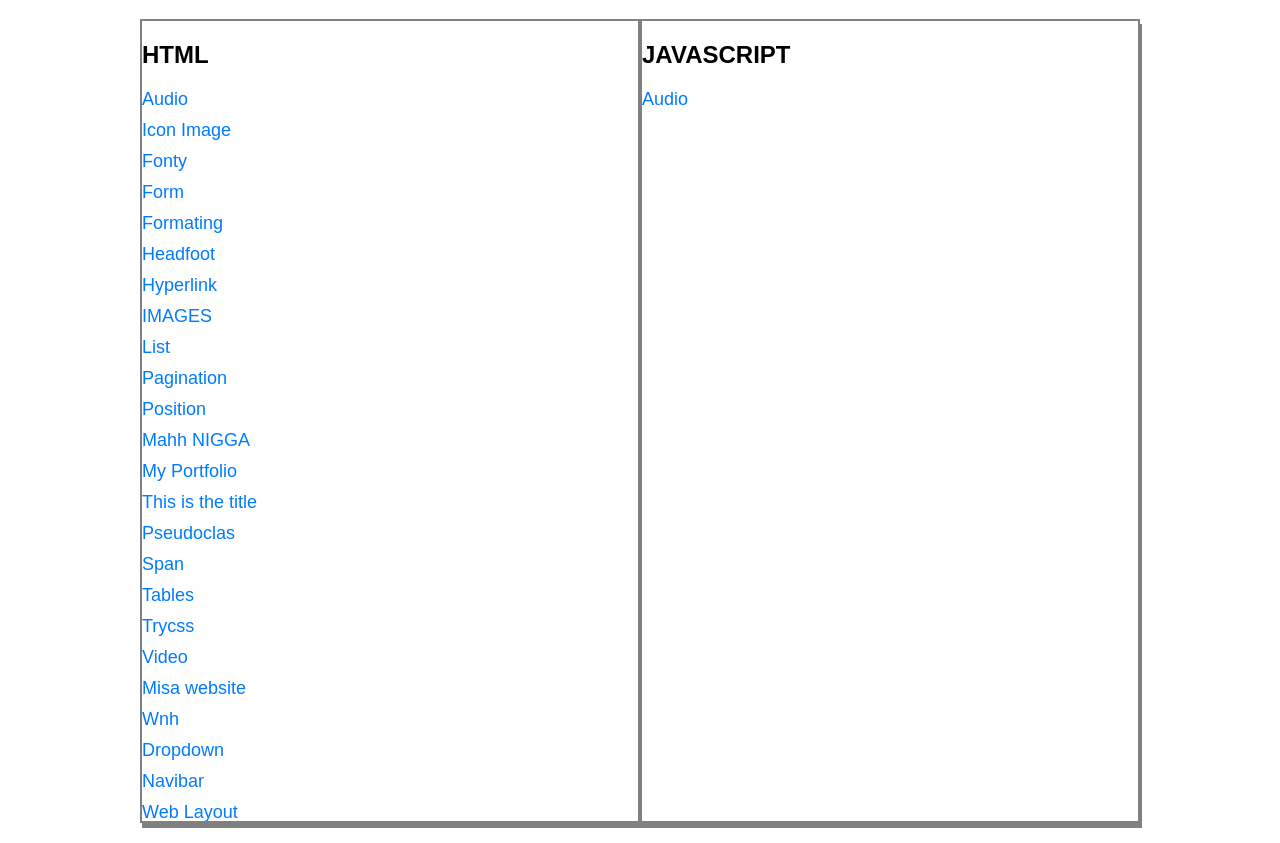
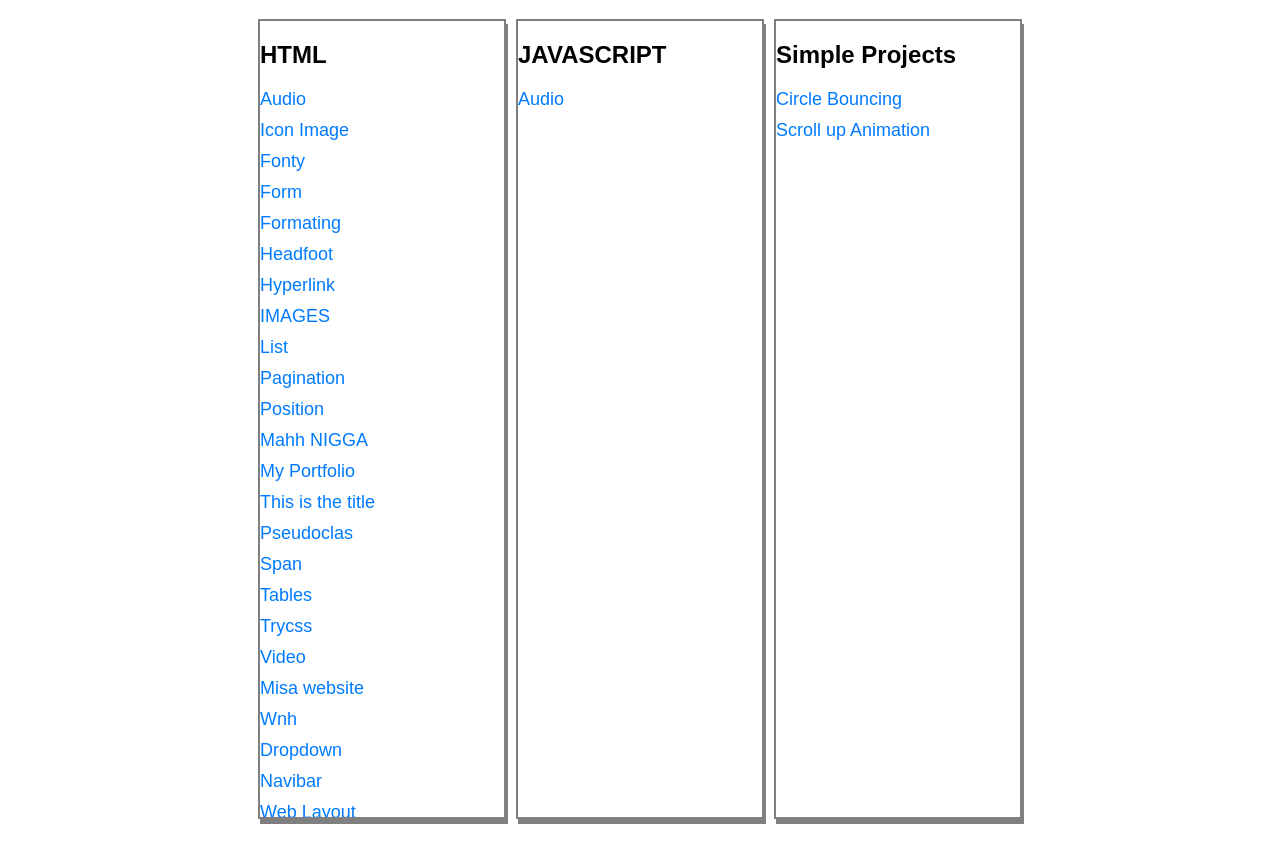
Before and after one commit to NajilBu/NajilBu.github.io, a plain HTML site: page index.html in a window 1280 px wide. Shown: the part 61-904 px from the top of the page. Drawn offline with Linux system fonts and the light colour scheme.

Commit message:
update on practice library

```diff
--- a/index.html
+++ b/index.html
@@ -6,13 +6,20 @@
     <title>Practice library</title>
     <link rel="icon" href="SOURCES/pxArt.png" type="image/x-icon">
     <style>
+        * {
+    box-sizing: border-box;
+    }
+
         body {
             font-family: Arial, sans-serif;
             margin: 20px;
+
         }
         main{
             display: flex;
             justify-content: center;
+            flex-wrap: wrap;
+            gap: 10px;
         }
         ul {
             list-style-type: none;
@@ -30,15 +37,16 @@
         a:hover {
             text-decoration: underline;
         }
-        div{
-            width: 40%;
-            height: 800px;
+        div::-webkit-scrollbar {
+        display: none;
+        }
+
+        .htmlprac{
+            width: 20%;
+             height: 800px;
             border: 2px solid gray;
             box-shadow: 2px 5px gray;
             overflow: auto;
-        }
-        div::-webkit-scrollbar {
-        display: none;
         }
     </style>
 </head>
@@ -78,11 +86,18 @@
         <li><a href="anima.html" target="_blank">Animation</a></li>
     </ul>
     </div>
-    <div>
+    <div class="htmlprac">
         <h2>JAVASCRIPT</h2>
          <ul>
         <li><a href="audio.html" target="_blank">Audio</a></li>
             </ul>
+    </div>
+    <div class="htmlprac">
+        <h2>Simple Projects</h2>
+         <ul>
+        <li><a href="" target="_blank">Circle Bouncing</a></li>
+        <li><a href="" target="_blank">Scroll up Animation</a></li>
+        </ul>
     </div>
     </main>
 
```
